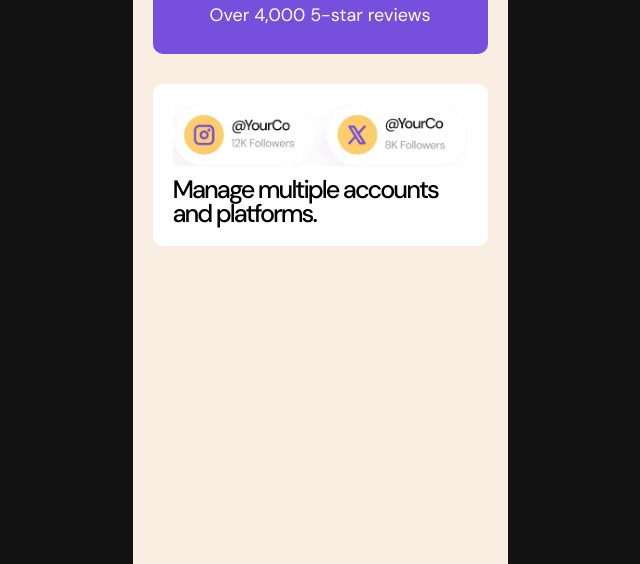
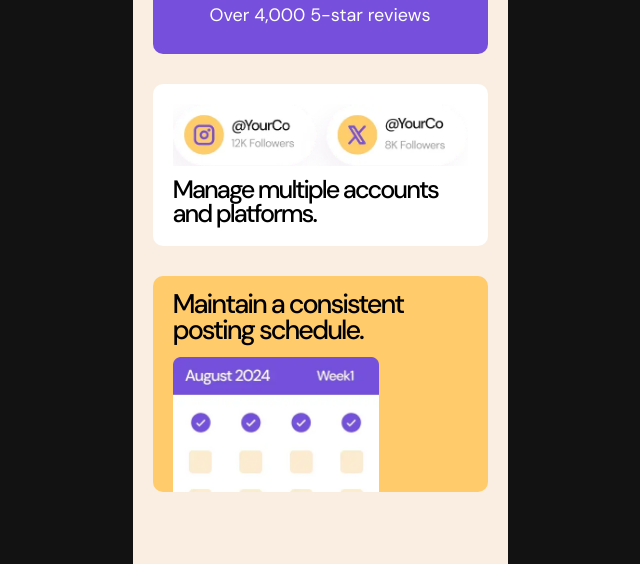
Before and after one commit to Johng117/bento-grid, a plain HTML site: page index.html in a window 1280 px wide. Shown: the part 236-800 px from the top of the page, without its empty margins (320-960 px from the left). Drawn offline with Linux system fonts and the light colour scheme.

Commit message:
addition of article

```diff
--- a/index.html
+++ b/index.html
@@ -38,7 +38,8 @@
         <h3 class="item-2-text">Manage multiple accounts and platforms.</h3>
       </article>
       <article class="item-3">
-
+        <h3 class="item-3-text">Maintain a consistent posting schedule.</h3>
+        <img class="item-3-image" src="./assets/images/illustration-consistent-schedule.webp" alt="image of a calendar schedule"/>
       </article>
     </section>
   </body>
--- a/styles.css
+++ b/styles.css
@@ -33,7 +33,7 @@ body {
   height: 100%;
   margin: 0 auto;
   display: grid;
-  grid-template-rows: 15rem 9rem 1fr;
+  grid-template-rows: 15rem 9rem 12rem;
   gap: 30px;
   padding: 20px;
 }
@@ -73,6 +73,7 @@ body {
   background-color: var(--white);
   border-radius: var(--border-radius);
   padding: 20px;
+  width: 100%;
 
   & .item-2-image {
     width: 100%;
@@ -87,3 +88,24 @@ body {
     letter-spacing: -2px;
   }
 }
+
+.item-3 {
+  width: 100%;
+  background-color: var(--yellow-500);
+  border-radius: var(--border-radius);
+  padding: 15px 20px  0 20px;
+  overflow: hidden;
+
+  & .item-3-text {
+    margin: 0;
+    line-height: 95%;
+    font-size: 1.5rem;
+    letter-spacing: -2px;
+    font-weight: 500;
+  }
+
+  & .item-3-image {
+    width: 70%;
+    margin-top: 15px;
+  }
+}
```
